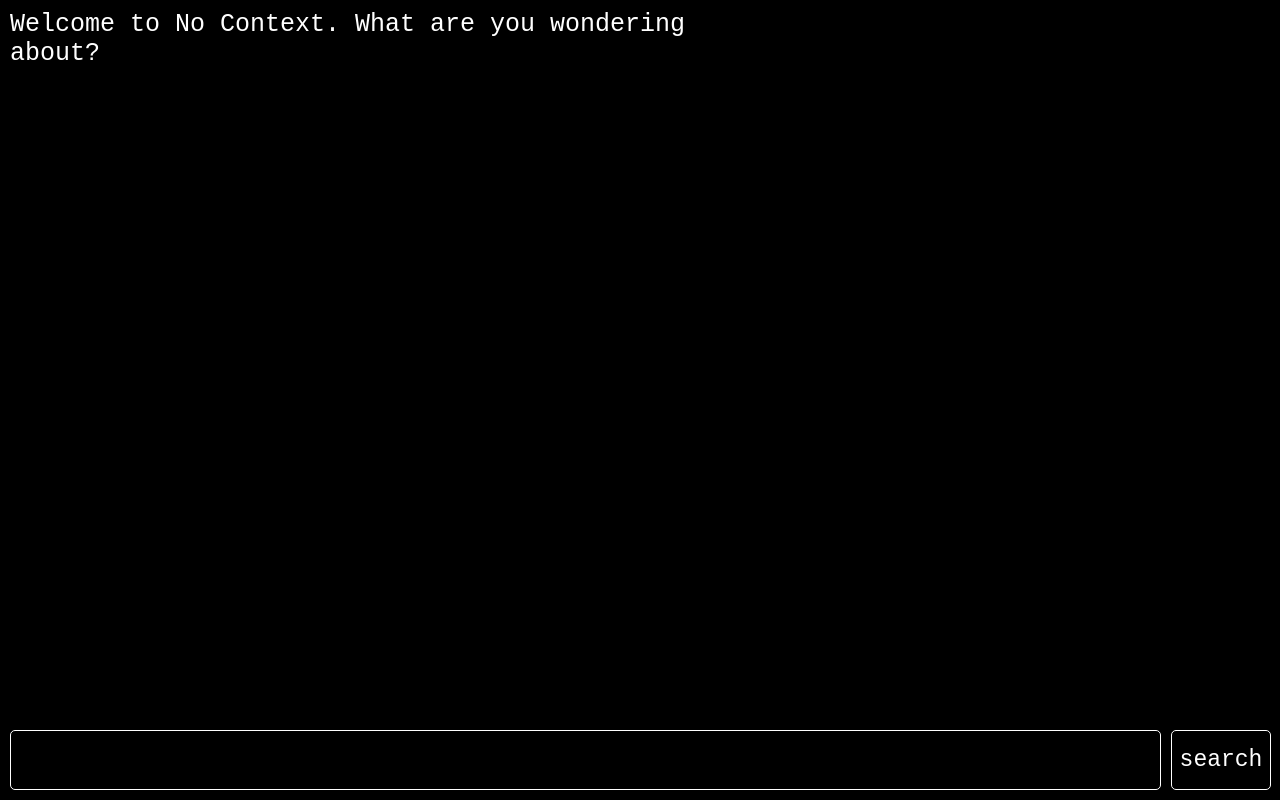
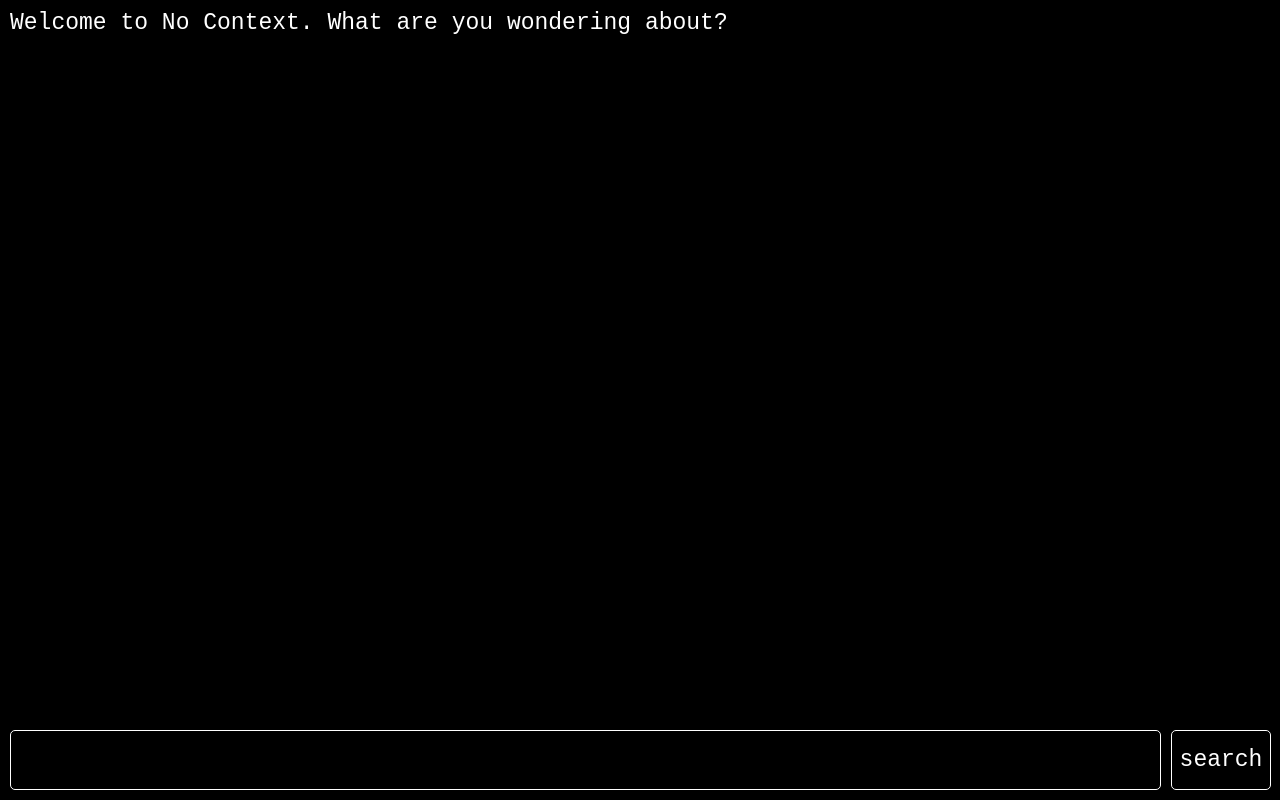
Before and after one commit to stella0000000/no-context, a React (Create React App) app: page / in a window 1280 px wide. Built offline with nearby package versions, Linux system fonts and the light colour scheme; a web font is replaced by a local one.

Commit message:
fontsize

```diff
--- a/src/App.css
+++ b/src/App.css
@@ -7,7 +7,7 @@
 }
 
 .App {
-  font-size: 25px;
+  font-size: 23px;
   width: 100vw;
   background: black;
   color: white;
```
